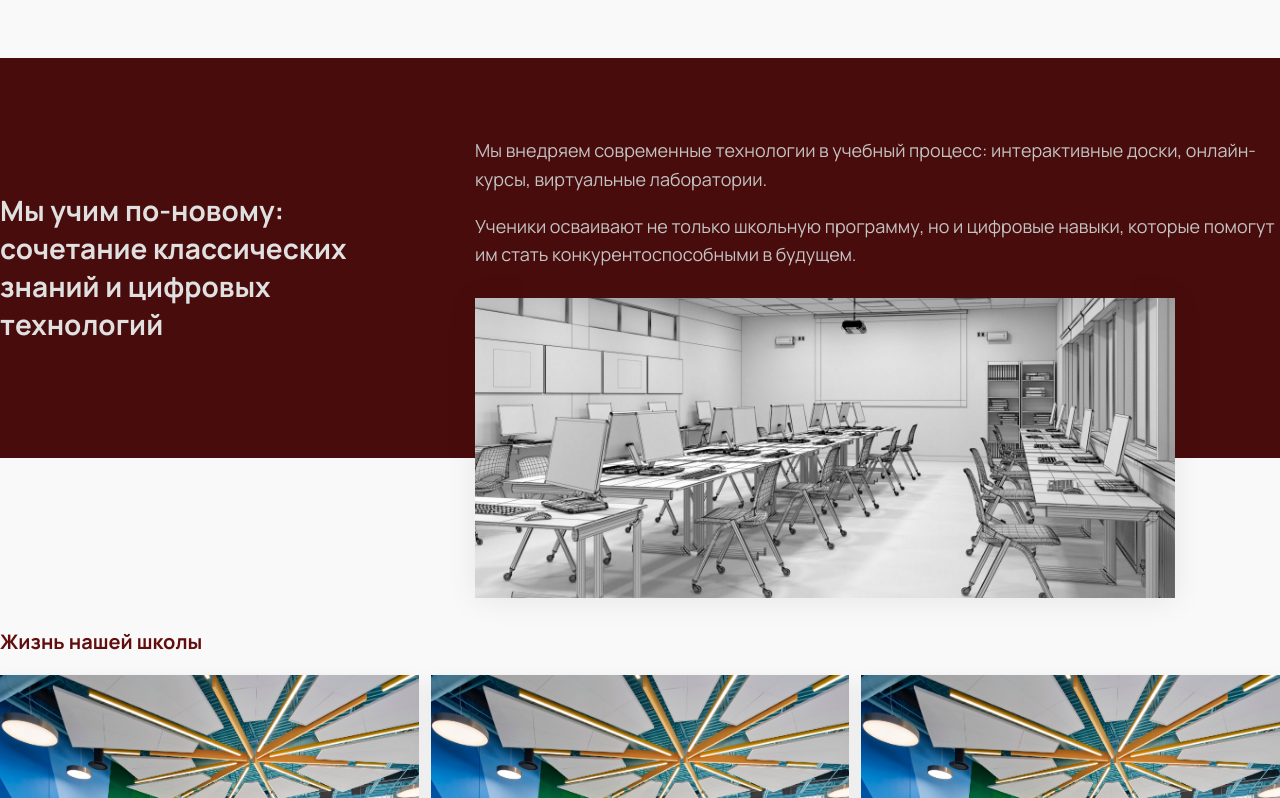
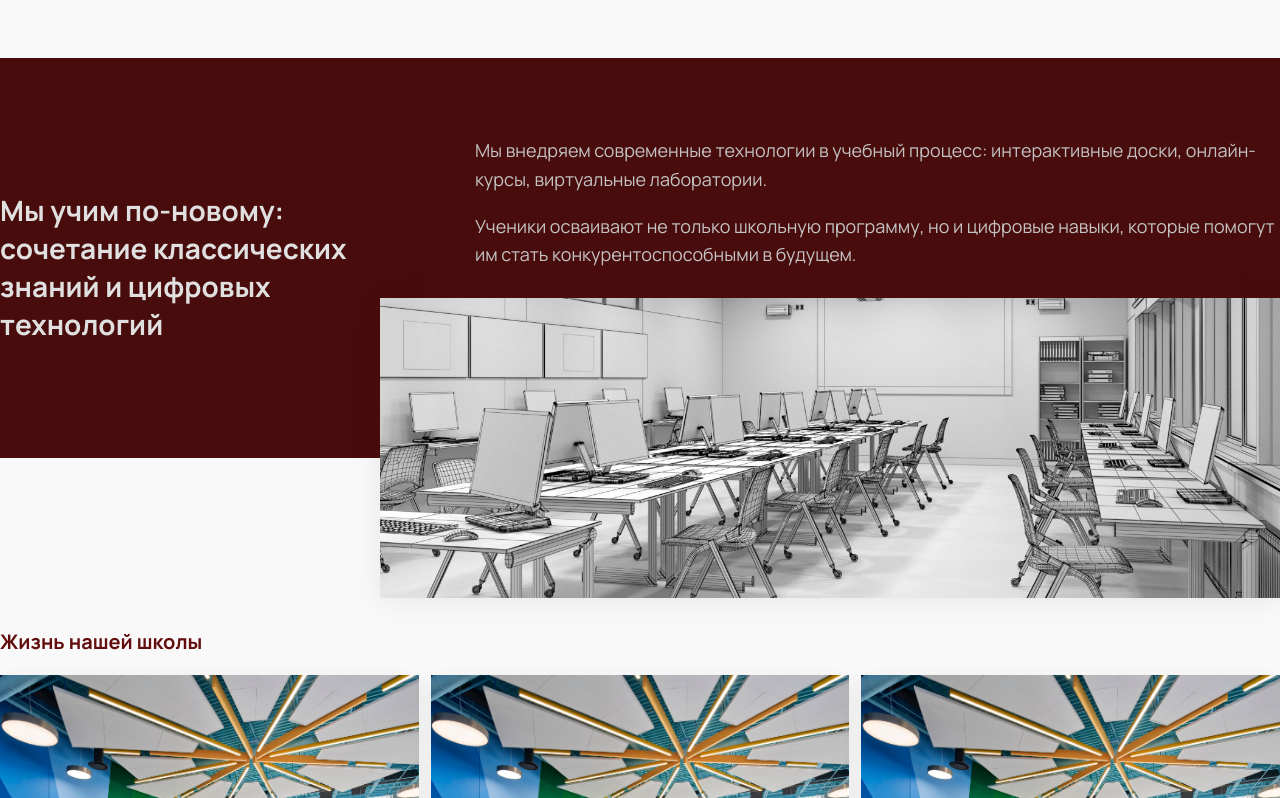
Before and after one commit to yelnurq/lumina_project-aktau-school_frontend, a React (Create React App) app: page / in a window 1280 px wide. Shown: the part 1370-2168 px from the top of the page. Built offline with nearby package versions, Linux system fonts and the light colour scheme; no server answers.

Commit message:
Update Home.module.css

```diff
--- a/src/pages/Home/Home.module.css
+++ b/src/pages/Home/Home.module.css
@@ -124,9 +124,10 @@
 }
 
 .innovationImage {
-  width: 700px;
+  width: 900px;
   height: 300px;
   top: 180px;
+  right: 0;
   position: absolute;
   object-fit: cover;
   box-shadow: 0 2px 30px rgba(0,0,0,0.08);
@@ -258,7 +259,7 @@
 }
 
 .latestTitle {
-  font-size: 1.1rem;
+  font-size: 19px;
   font-weight: 500;
   line-height: 1.3;
   margin-bottom: 0;
@@ -273,8 +274,9 @@
 }
 
 .latestDesc {
-  color: #383838;
-  font-size: 14px;
+  color: #808080;
+  font-weight: 400;
+  font-size: 16px;
 }
 
 .card {
@@ -551,7 +553,7 @@
   justify-content: space-between;
   font-size: 16px;
   align-items: center;
-  color: #777;
+  color: #424242;
   margin-bottom: 0;
 }
 
```
